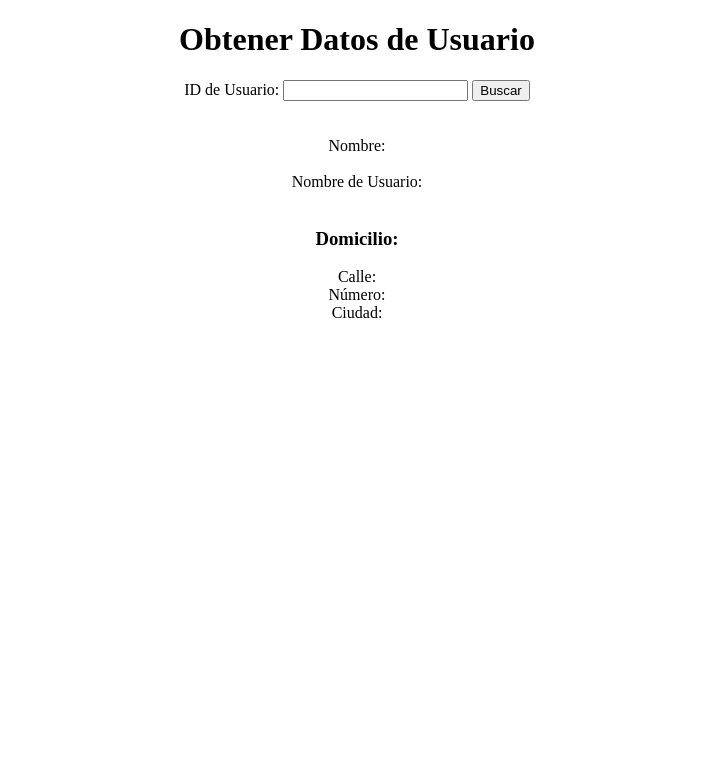
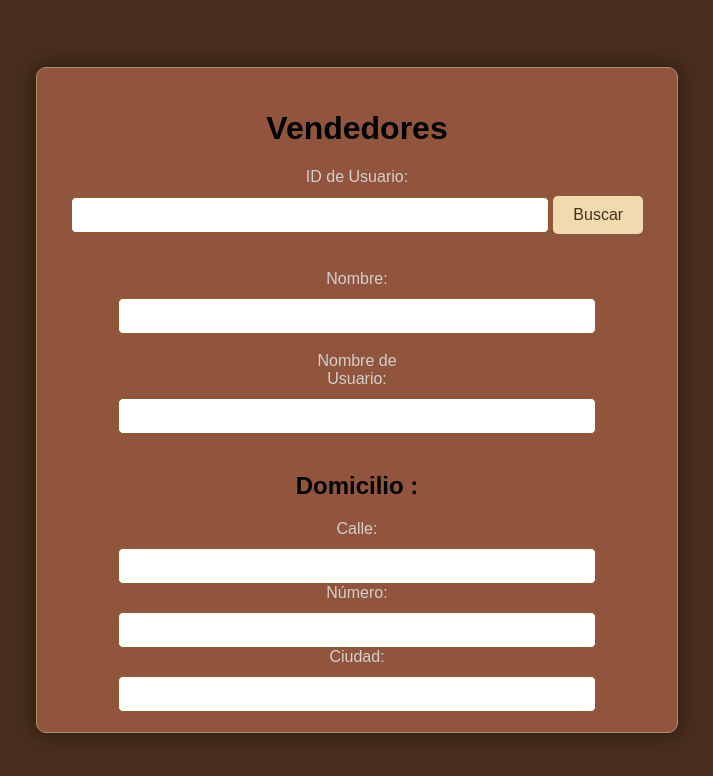
Before and after one commit to CarolVGarcia/ProyectosC18-2, a plain HTML site: page HTML/PREXAMEN1.html in a window 1280 px wide. Shown: the whole page, without its empty margins (283-996 px from the left). Drawn offline with Linux system fonts and the light colour scheme.

Commit message:
Preexamen 1 css

```diff
--- a/CSS/EstilosPE1.css
+++ b/CSS/EstilosPE1.css
@@ -0,0 +1,64 @@
+body {
+    font-family: Arial, sans-serif;
+    background-color: #482E1D;
+    margin: 0;
+    padding: 0;
+    display: flex;
+    justify-content: center;
+    align-items: center;
+    height: 100vh;
+}
+
+.contenedor {
+    width: 600px;
+    background-color: #90553C;
+    border: 1px solid #A3966A;
+    border-radius: 10px;
+    padding: 20px;
+    box-shadow: 0 0 20px rgba(0, 0, 0, 0.5);
+    overflow: hidden;
+}
+
+form {
+    margin-bottom: 20px;
+    display: flex;
+    align-items: baseline;
+}
+
+label {
+    display: inline-block;
+    margin-bottom: 10px;
+    width: 120px;
+    color: #d4d0cd;
+    font-size: 16px;
+}
+
+input[type="text"] {
+    width: calc(100% - 140px);
+    padding: 8px;
+    border: 1px solid #895D2B;
+    border-radius: 5px;
+    color: #482E1D;
+    font-size: 16px;
+}
+
+button {
+    padding: 10px 20px;
+    background-color: #F0DAAE;
+    color: #482E1D;
+    border: none;
+    border-radius: 5px;
+    cursor: pointer;
+    font-size: 16px;
+}
+
+button:hover {
+    background-color: #A3966A;
+}
+
+
+input[type="text"]::placeholder {
+    color: #A3966A; /* Color de resaltado */
+    font-weight: bold; /* Negrita */
+    text-shadow: 1px 1px 2px rgba(0, 0, 0, 0.5); /* Sombreado */
+}
--- a/HTML/PREXAMEN1.html
+++ b/HTML/PREXAMEN1.html
@@ -4,10 +4,12 @@
     <meta charset="UTF-8">
     <meta name="viewport" content="width=device-width, initial-scale=1.0">
     <title>Obtener Datos de Usuario</title>
+    <link rel="stylesheet" href="/CSS/EstilosPE1.css">
 </head>
 <body>
-    <center>
-        <h1>Obtener Datos de Usuario</h1>
+    <center class="contenedor">
+        <div>
+            <h1>Vendedores</h1>
             <label for="userId">ID de Usuario:</label>
             <input type="text" id="userId">
             <button id="buscarBtn">Buscar</button>
@@ -15,26 +17,31 @@
             <div id="resultado">
                 <br>
                 <br>
-        <label for="nombre" >Nombre:</label>
-        <label for="nombre" id="nombre"></label>
+                <label for="nombre">Nombre:</label>
+                <input type="text" id="nombre">
                 <br>
                 <br>
-        <label for="nombreUsuario" >Nombre de Usuario:</label>
-        <label for="nombreUsuario" id="nombreUsuario"></label>
+                <label for="nombreUsuario">Nombre de Usuario:</label>
+                <input type="text" id="nombreUsuario">
                 <br>
                 <br>
 
-        <h3>Domicilio: </h3>
+                    <h2>Domicilio :</h2>
 
-       <label for="calle" >Calle:</label>
-       <label for="calle" id="calle"></label>
+                <label for="calle">Calle:</label>
                 <br>
-        <label for="numero" >Número:</label>
-        <label for="numero" id="numero"></label>
+                <input type="text" id="calle">
                 <br>
-        <label for="ciudad" >Ciudad:</label>
-        <label for="ciudad" id="ciudad"></label>
+                <label for="numero">Número:</label>
+                <br>
+                <input type="text" id="numero">
+                <br>
+                <label for="ciudad">Ciudad:</label>
+                <br>
+                <input type="text" id="ciudad">
             </div>
+        </div>
+
     </center>
 </body>
 <script src="/JAVASCRIPT/appPreExa1.js"></script>
--- a/JAVASCRIPT/appPreExa1.js
+++ b/JAVASCRIPT/appPreExa1.js
@@ -1,12 +1,7 @@
 document.getElementById("buscarBtn").addEventListener("click", buscarUsuario);
 
 function buscarUsuario() {
-    var userId = document.getElementById("userId").value.trim();
-    if (!/^\d+$/.test(userId)) {
-        alert("Por favor, ingresa solo números para buscar.");
-        return;
-    }
-
+    var userId = document.getElementById("userId").value;
     var url = `https://jsonplaceholder.typicode.com/users/${userId}`;
 
     fetch(url)
@@ -21,14 +16,14 @@ function buscarUsuario() {
         })
         .catch(error => {
             console.error('Error:', error);
-            document.getElementById("resultado").innerText = "Error: " + error.message;
+            alert("Error: " + error.message);
         });
 }
 
 function mostrarDatosUsuario(usuario) {
-    document.getElementById("nombre").innerText = usuario.name;
-    document.getElementById("nombreUsuario").innerText = usuario.username;
-    document.getElementById("calle").innerText = usuario.address.street;
-    document.getElementById("numero").innerText = usuario.address.suite;
-    document.getElementById("ciudad").innerText = usuario.address.city;
+    document.getElementById("nombre").value = usuario.name;
+    document.getElementById("nombreUsuario").value = usuario.username;
+    document.getElementById("calle").value = usuario.address.street;
+    document.getElementById("numero").value = usuario.address.suite;
+    document.getElementById("ciudad").value = usuario.address.city;
 }
```
Lines whose indentation alone changed are shown as unchanged.
